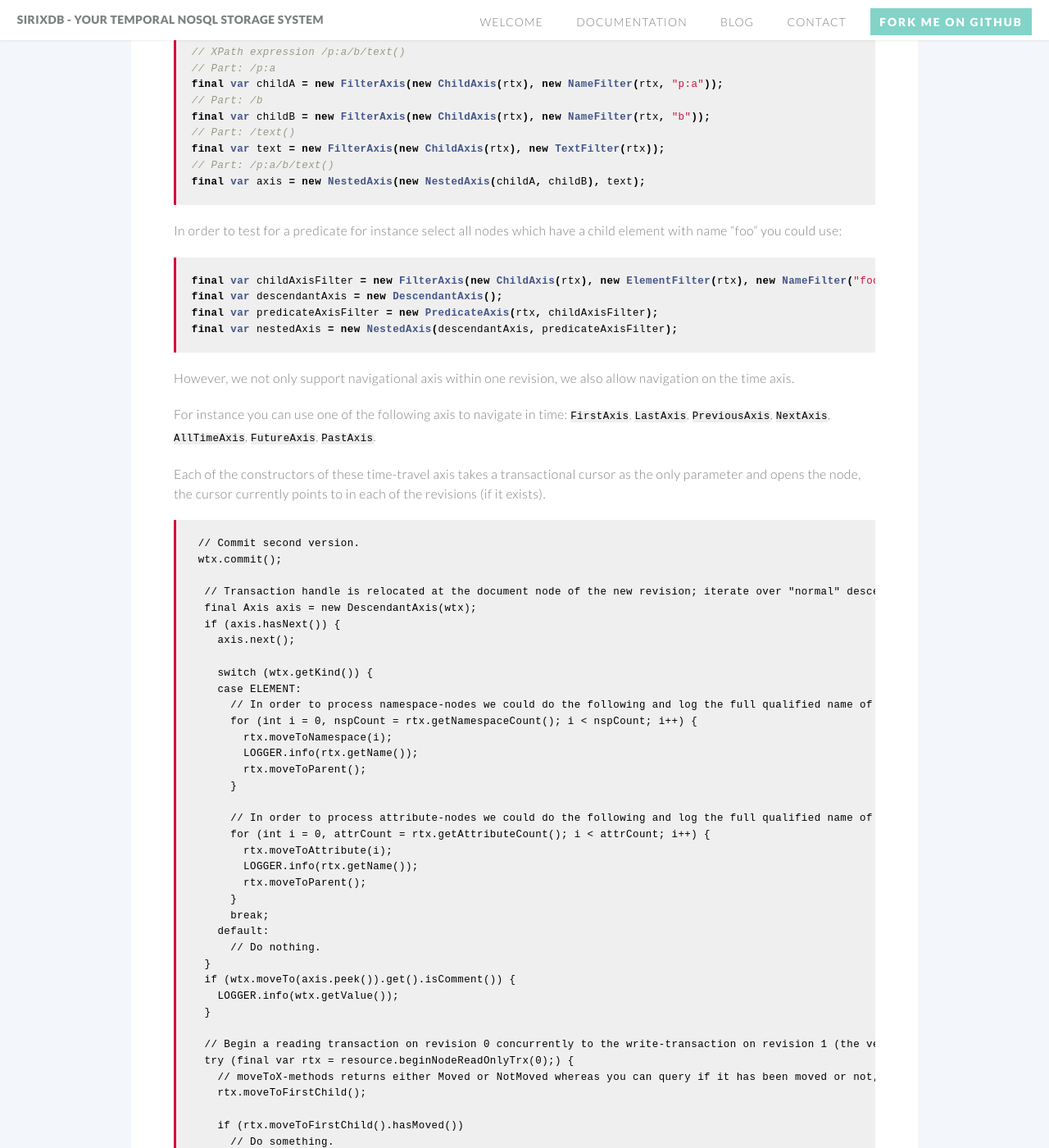
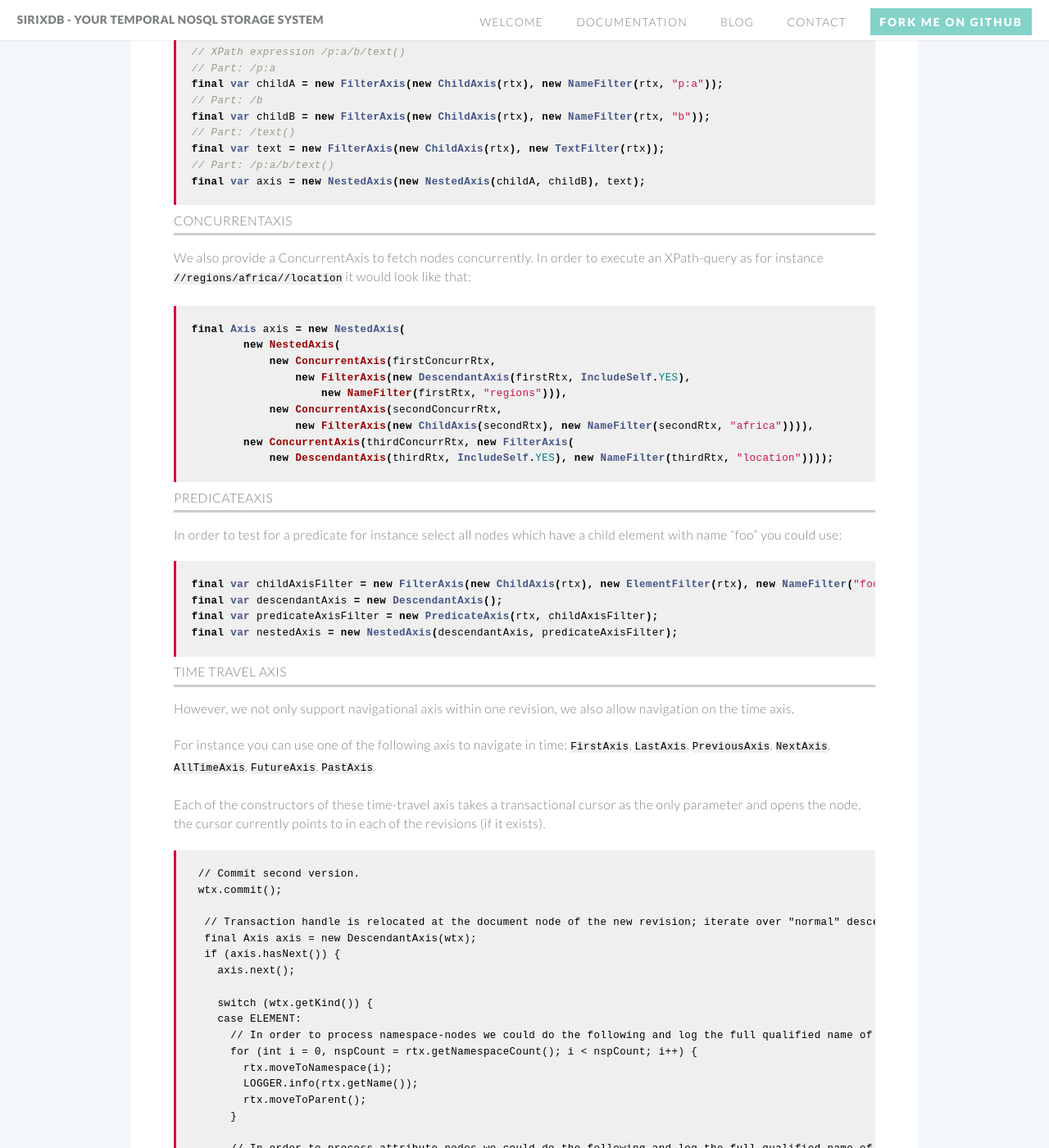
Before and after one commit to sirixdb/sirixdb.github.io, a Jekyll site: the page built from transactional-cursor-api.md, in a window 1280 px wide and 1400 px high, scrolled down 5124 px. Shown: the whole window at 82% size. Built offline with Jekyll 4.4.1, drawn with Linux system fonts in a browser that asks for light colours; our own code applies the rules of GitHub Pages for plain Markdown files.

Commit message:
Update transactional-cursor-api.md

````diff
--- a/transactional-cursor-api.md
+++ b/transactional-cursor-api.md
@@ -215,6 +215,22 @@ final var text = new FilterAxis(new ChildAxis(rtx), new TextFilter(rtx));
 final var axis = new NestedAxis(new NestedAxis(childA, childB), text);
 ```
 
+#### ConcurrentAxis
+We also provide a ConcurrentAxis to fetch nodes concurrently. In order to execute an XPath-query as for instance `//regions/africa//location` it would look like that:
+
+```java
+final Axis axis = new NestedAxis(
+        new NestedAxis(
+            new ConcurrentAxis(firstConcurrRtx,
+                new FilterAxis(new DescendantAxis(firstRtx, IncludeSelf.YES),
+                    new NameFilter(firstRtx, "regions"))),
+            new ConcurrentAxis(secondConcurrRtx,
+                new FilterAxis(new ChildAxis(secondRtx), new NameFilter(secondRtx, "africa")))),
+        new ConcurrentAxis(thirdConcurrRtx, new FilterAxis(
+            new DescendantAxis(thirdRtx, IncludeSelf.YES), new NameFilter(thirdRtx, "location"))));
+```
+
+#### PredicateAxis
 In order to test for a predicate for instance select all nodes which have a child element with name "foo" you could use:
 
 ```java
@@ -223,6 +239,8 @@ final var descendantAxis = new DescendantAxis();
 final var predicateAxisFilter = new PredicateAxis(rtx, childAxisFilter);
 final var nestedAxis = new NestedAxis(descendantAxis, predicateAxisFilter);
 ```
+
+#### Time Travel axis
 
 However, we not only support navigational axis within one revision, we also allow navigation on the time axis.
 
````
